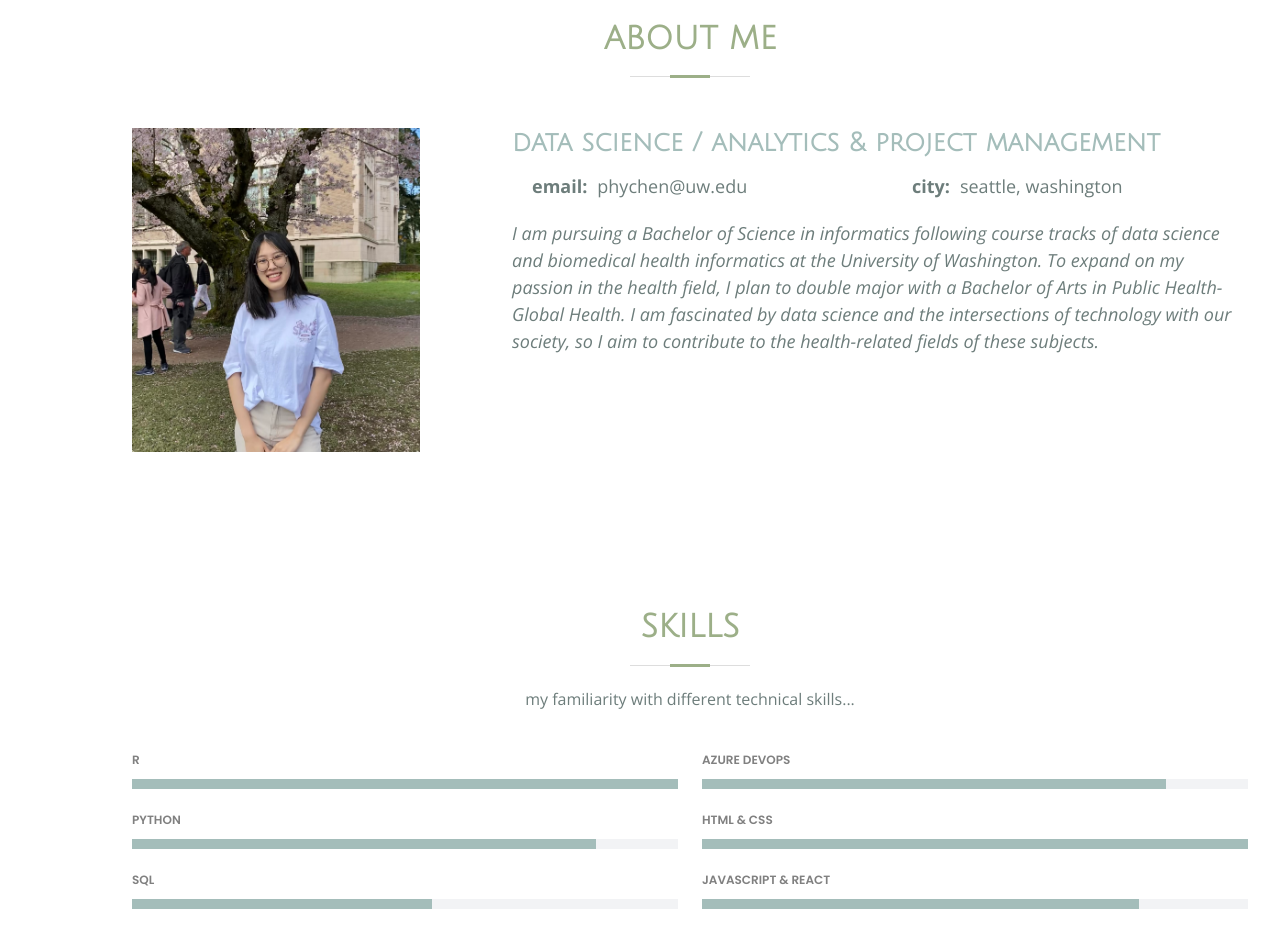
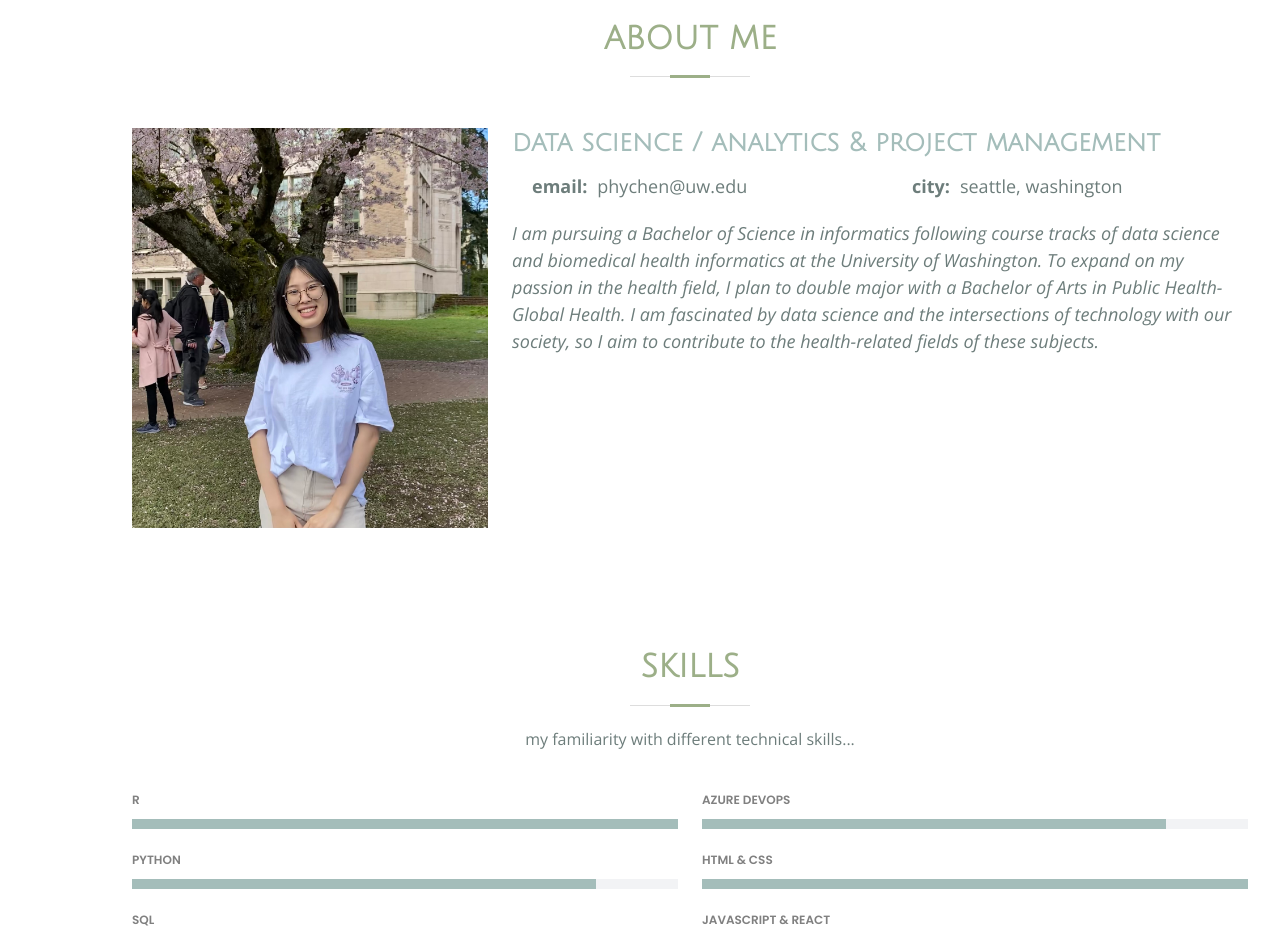
Before and after one commit to phyllisUW/phyllis-portfolio, a plain HTML site: page index.html in a window 1280 px wide. Shown: the part 840-1768 px from the top of the page. Drawn offline with nearby package versions, Linux system fonts and the light colour scheme; a web font is replaced by a local one.

Commit message:
new changes

```diff
--- a/assets/css/style.css
+++ b/assets/css/style.css
@@ -453,8 +453,8 @@ section {
 }
 
 .about .img-fluid {
-  max-width: 90%;
-  height: 90%;
+  max-width: 100%;
+  height: 100%;
 
 }
 
```
